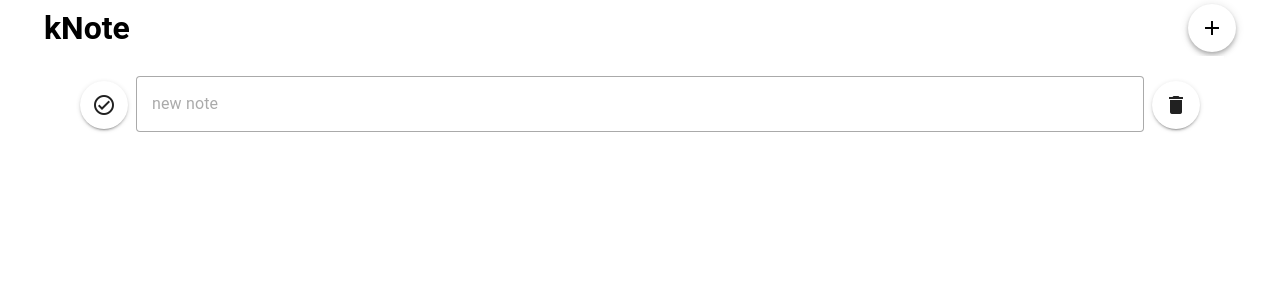
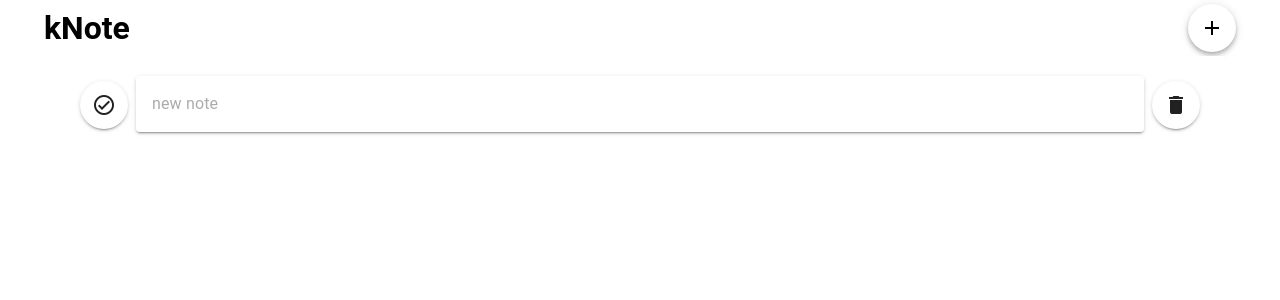
Before and after one commit to cattabiani/knote_pwa, a Vue app: page / in a window 1280 px wide. Both pictures are taken after a click on the button 1212 px from the left and 28 px from the top of the page. Shown: the top 300 px of the page. Built offline with nearby package versions, Linux system fonts and the light colour scheme.

Commit message:
textarea

```diff
--- a/package.json
+++ b/package.json
@@ -12,7 +12,6 @@
   "dependencies": {
     "@mdi/font": "^7.4.47",
     "vue": "^3.5.10",
-    "vue3-touch-events": "^4.2.0",
     "vuetify": "^3.7.0-beta.1"
   },
   "devDependencies": {
--- a/src/App.vue
+++ b/src/App.vue
@@ -13,15 +13,16 @@
           <v-btn icon @click="toggleNoteDone(reversedIndex(index))">
             <v-icon>mdi-check-circle-outline</v-icon>
           </v-btn>
-          <v-text-field
+          <v-textarea
             v-model="note.text"
             align="center"
             placeholder="new note"
             :class="{ 'text-decoration-line-through': note.done }"
-            variant="outlined"
+            rows="1"
+            auto-grow
+            variant="solo"
             class="ml-2 mr-2 mt-5"
-          >
-          </v-text-field>
+          />
           <v-btn icon @click="deleteNote(reversedIndex(index))">
             <v-icon>mdi-delete</v-icon>
           </v-btn>
```
